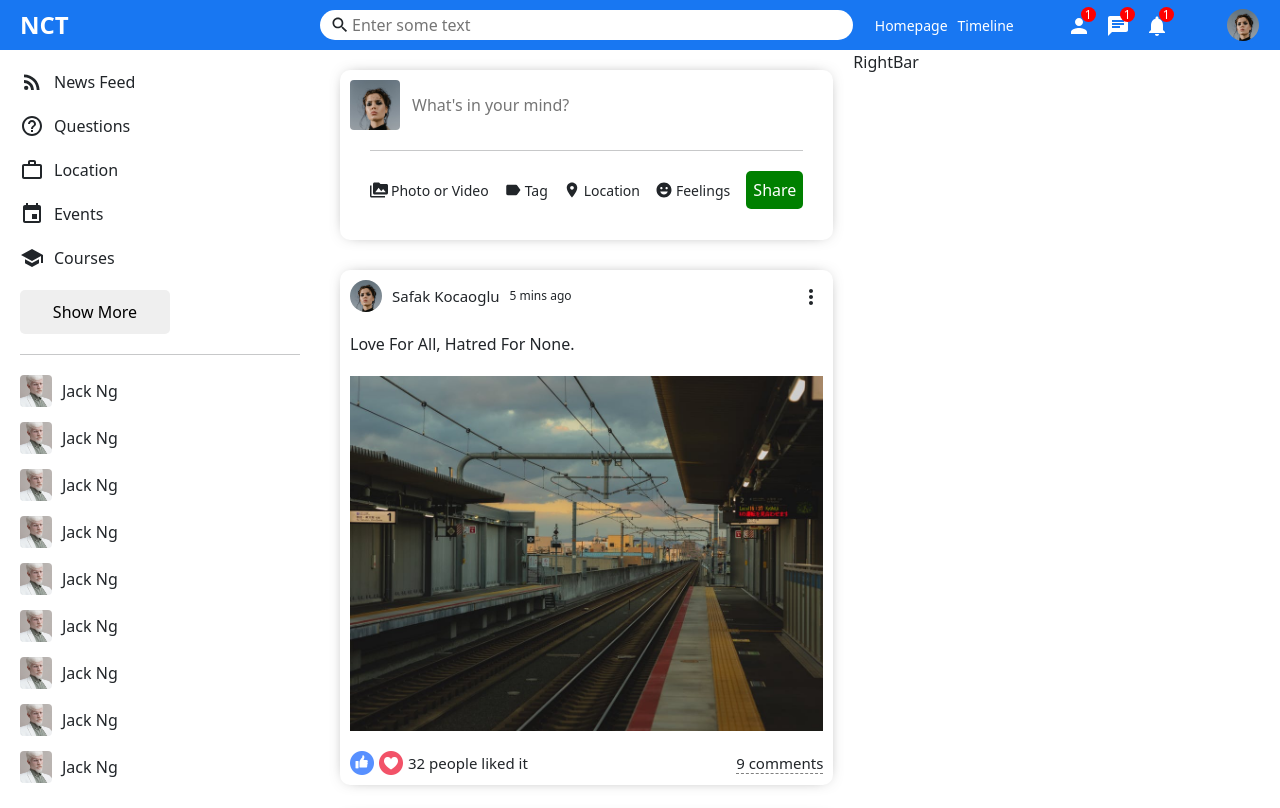
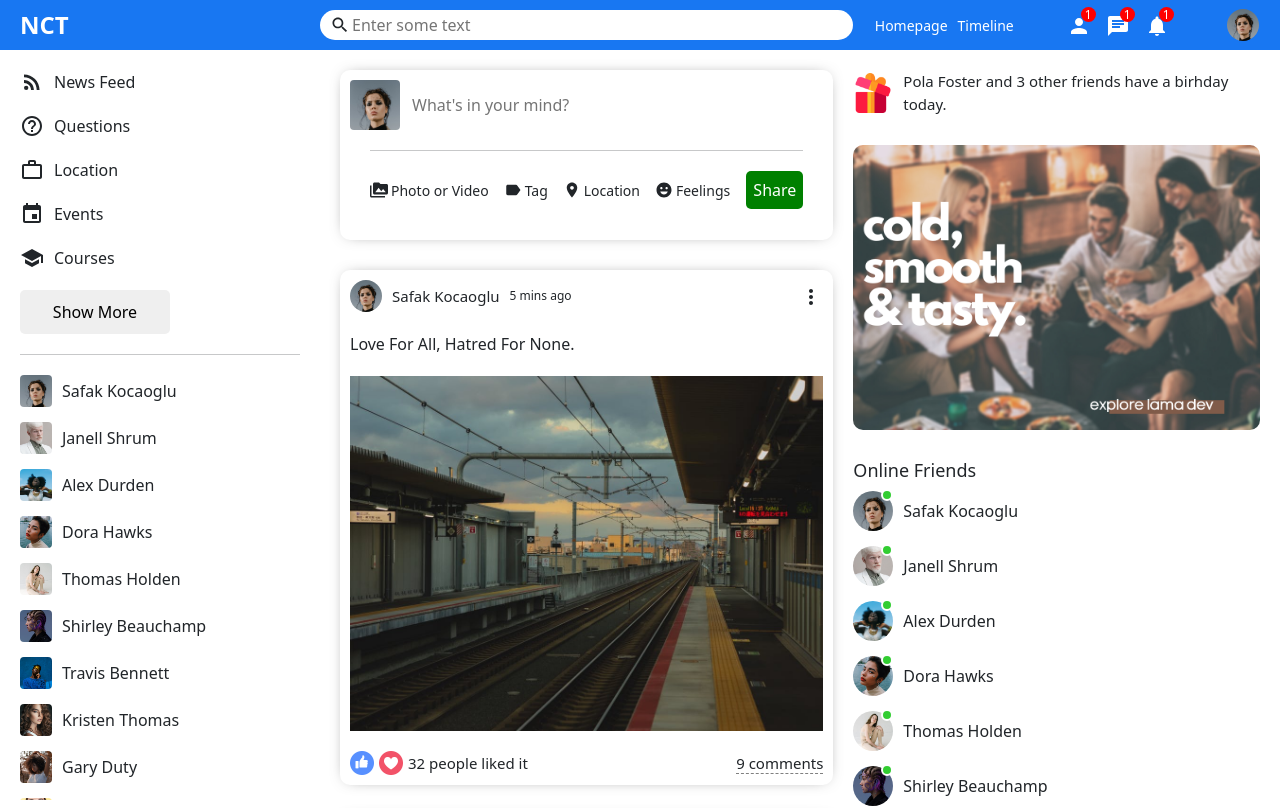
Before and after one commit to thanhnc1308/NCTSocial, a React (Create React App) app in the folder client/: page / in a window 1280 px wide. Shown: the top 808 px of the page. Built offline with nearby package versions, Linux system fonts and the light colour scheme.

Commit message:
add rightbar

```diff
--- /dev/null
+++ b/client/src/components/CloseFriend/CloseFriend.jsx
@@ -0,0 +1,10 @@
+import './close-friend.scss';
+
+export default function CloseFriend({ user }) {
+    return (
+        <li key={user.id} className="sidebar-friend">
+            <img src={user.profilePicture} alt="" className="sidebar-friend-img img-32 rounded" />
+            <span className="sidebar-friendname">{user.username}</span>
+        </li>
+    )
+}
--- /dev/null
+++ b/client/src/components/CloseFriend/close-friend.scss
@@ -0,0 +1,13 @@
+.sidebar-friend {
+    display: flex;
+    align-items: center;
+    margin-bottom: 15px;
+
+    .sidebar-friend-img {
+        margin-right: 10px;
+        object-fit: cover; //NCThanh
+    }
+    .sidebar-friendname {
+
+    }
+}
--- /dev/null
+++ b/client/src/components/Online/Online.jsx
@@ -0,0 +1,13 @@
+import "./online.scss";
+
+export default function Online({user}) {
+    return (
+        <li className="rightbar-friend">
+            <div className="rightbar-profile-img-container">
+                <img className="rightbar-profile-img" src={user.profilePicture} alt="" />
+                <span className="rightbar-online"></span>
+            </div>
+            <span className="rightbar-username">{user.username}</span>
+        </li>
+    );
+}
--- /dev/null
+++ b/client/src/components/Online/online.scss
@@ -0,0 +1,32 @@
+.rightbar-friend {
+    display: flex;
+    align-items: center;
+    margin-bottom: 15px;
+
+    .rightbar-profile-img-container {
+        margin-right: 10px;
+        position: relative;
+
+        .rightbar-profile-img {
+            width: 40px;
+            height: 40px;
+            border-radius: 50%;
+            object-fit: cover;
+        }
+
+        .rightbar-online{
+            width: 12px;
+            height: 12px;
+            border-radius: 50%;
+            background-color: limegreen;
+            position: absolute;
+            top: -2px;
+            right: 0;
+            border: 2px solid white;
+        }
+    }
+
+    .rightbar-username{
+        font-weight: 500;
+    }
+}
--- a/client/src/components/RightBar/RightBar.jsx
+++ b/client/src/components/RightBar/RightBar.jsx
@@ -1,9 +1,108 @@
-import './right-bar.scss';
+import "./rightbar.scss";
+import { Users } from "../../fakeData";
+import Online from "../Online/Online";
 
-export default function RightBar() {
+export default function Rightbar({ profile }) {
+    const HomeRightbar = () => {
+        return (
+            <>
+                <div className="birthday-container">
+                    <img className="birthday-img" src="assets/gift.png" alt="" />
+                    <span className="birthday-text">
+                        <b>Pola Foster</b> and <b>3 other friends</b> have a birhday today.
+                    </span>
+                </div>
+                <img className="rightbar-ad" src="assets/ad.png" alt="" />
+                <h4 className="rightbar-title">Online Friends</h4>
+                <ul className="rightbar-friendlist">
+                    {
+                        Users.map((u) => (
+                            <Online key={u.id} user={u} />
+                        ))
+                    }
+                </ul>
+            </>
+        );
+    };
+
+    const ProfileRightbar = () => {
+        return (
+            <>
+                <h4 className="rightbar-title">User information</h4>
+                <div className="rightbar-info">
+                    <div className="rightbar-info-item">
+                        <span className="rightbar-info-key">City:</span>
+                        <span className="rightbar-info-value">New York</span>
+                    </div>
+                    <div className="rightbar-info-item">
+                        <span className="rightbar-info-key">From:</span>
+                        <span className="rightbar-info-value">Madrid</span>
+                    </div>
+                    <div className="rightbar-info-item">
+                        <span className="rightbar-info-key">Relationship:</span>
+                        <span className="rightbar-info-value">Single</span>
+                    </div>
+                </div>
+                <h4 className="rightbar-title">User friends</h4>
+                <div className="rightbar-followings">
+                    <div className="rightbar-following">
+                        <img
+                            src="assets/person/1.jpeg"
+                            alt=""
+                            className="rightbar-following-img"
+                        />
+                        <span className="rightbar-following-name">John Carter</span>
+                    </div>
+                    <div className="rightbar-following">
+                        <img
+                            src="assets/person/2.jpeg"
+                            alt=""
+                            className="rightbar-following-img"
+                        />
+                        <span className="rightbar-following-name">John Carter</span>
+                    </div>
+                    <div className="rightbar-following">
+                        <img
+                            src="assets/person/3.jpeg"
+                            alt=""
+                            className="rightbar-following-img"
+                        />
+                        <span className="rightbar-following-name">John Carter</span>
+                    </div>
+                    <div className="rightbar-following">
+                        <img
+                            src="assets/person/4.jpeg"
+                            alt=""
+                            className="rightbar-following-img"
+                        />
+                        <span className="rightbar-following-name">John Carter</span>
+                    </div>
+                    <div className="rightbar-following">
+                        <img
+                            src="assets/person/5.jpeg"
+                            alt=""
+                            className="rightbar-following-img"
+                        />
+                        <span className="rightbar-following-name">John Carter</span>
+                    </div>
+                    <div className="rightbar-following">
+                        <img
+                            src="assets/person/6.jpeg"
+                            alt=""
+                            className="rightbar-following-img"
+                        />
+                        <span className="rightbar-following-name">John Carter</span>
+                    </div>
+                </div>
+            </>
+        );
+    };
+
     return (
-        <div className="right-bar">
-            RightBar
+        <div className="rightbar">
+            <div className="rightbar-wrapper">
+                {profile ? <ProfileRightbar /> : <HomeRightbar />}
+            </div>
         </div>
-    )
+    );
 }
--- a/client/src/components/RightBar/right-bar.scss
+++ /dev/null
@@ -1,5 +0,0 @@
-@import '../../assets/style/_variable.scss';
-
-.right-bar {
-    flex: $FLEX_RIGHT;
-}
--- /dev/null
+++ b/client/src/components/RightBar/rightbar.scss
@@ -0,0 +1,82 @@
+@import '../../assets/style/_variable.scss';
+
+.rightbar {
+    flex: $FLEX_RIGHT;
+
+    .rightbar-wrapper {
+        padding: 20px 20px 0 0;
+
+        .birthday-container {
+            display: flex;
+            align-items: center;
+
+            .birthday-img {
+                width: 40px;
+                height: 40px;
+                margin-right: 10px;
+            }
+
+            .birthday-text {
+                font-weight: 300;
+                font-size: 15px;
+            }
+        }
+
+        .rightbar-ad {
+            width: 100%;
+            border-radius: 10px;
+            margin: 30px 0;
+        }
+
+        .rightbar-title{
+            margin-bottom: 20px;
+            font-size: 18px;
+            font-weight: 500;
+            margin-bottom: 10px;
+        }
+
+        .rightbar-friendlist {
+            padding: 0;
+            margin: 0;
+            list-style: none;
+        }
+
+        .rightbar-info{
+            margin-bottom: 30px;
+
+            .rightbar-info-item{
+                margin-bottom: 10px;
+
+                .rightbar-info-key{
+                    font-weight: 500;
+                    margin-right: 15px;
+                    color: #555;
+                }
+
+                .rightbar-info-value{
+                    font-weight: 300;
+                }
+            }
+        }
+
+        .rightbar-followings{
+            display: flex;
+            flex-wrap: wrap;
+            justify-content: space-between;
+
+            .rightbar-following{
+                display: flex;
+                flex-direction: column;
+                margin-bottom: 20px;
+                cursor: pointer;
+
+                .rightbar-following-img{
+                    width: 100px;
+                    height: 100px;
+                    object-fit: cover;
+                    border-radius: 5px;
+                }
+            }
+        }
+    }
+}
--- a/client/src/components/SideBar/SideBar.jsx
+++ b/client/src/components/SideBar/SideBar.jsx
@@ -1,5 +1,7 @@
-import './side-bar.scss';
+import './sidebar.scss';
 import { RssFeed, HelpOutline, WorkOutline, Event, School } from '@mui/icons-material';
+import { Users } from "../../fakeData";
+import CloseFriend from '../CloseFriend/CloseFriend';
 
 export default function SideBar() {
     const sidebarListItems = [
@@ -47,11 +49,8 @@ export default function SideBar() {
                 <hr className="sidebar-hr" />
                 <ul className="sidebar-friendlist reset-ul">
                     {
-                        [1,2,3,4,5,6,7,8,9].map(i => (
-                            <li key={i} className="sidebar-friend">
-                                <img src="/assets/person/2.jpeg" alt="" className="sidebar-friend-img img-32 rounded" />
-                                <span className="sidebar-friendname">Jack Ng</span>
-                            </li>
+                        Users.map(user => (
+                            <CloseFriend key={user.id} user={user} />
                         ))
                     }
                 </ul>
--- a/client/src/components/SideBar/side-bar.scss
+++ b/client/src/components/SideBar/sidebar.scss
@@ -15,7 +15,9 @@
 .sidebar {
     flex: $FLEX_LEFT;
     height: calc(100vh - $TOPBAR_HEIGHT);
-    overflow-y: scroll; //NCThanh
+    overflow-y: scroll;
+    position: sticky; // NCThanh: Make sidebar sticky when scrolling
+    top: $TOPBAR_HEIGHT;
 
     .sidebar-wrapper {
         padding: 20px;
@@ -45,19 +47,19 @@
         }
 
         .sidebar-friendlist {
-            .sidebar-friend {
-                display: flex;
-                align-items: center;
-                margin-bottom: 15px;
+            // .sidebar-friend {
+            //     display: flex;
+            //     align-items: center;
+            //     margin-bottom: 15px;
 
-                .sidebar-friend-img {
-                    margin-right: 10px;
-                    object-fit: cover; //NCThanh
-                }
-                .sidebar-friendname {
+            //     .sidebar-friend-img {
+            //         margin-right: 10px;
+            //         object-fit: cover; //NCThanh
+            //     }
+            //     .sidebar-friendname {
 
-                }
-            }
+            //     }
+            // }
         }
     }
 }
--- a/client/src/components/TopBar/top-bar.scss
+++ b/client/src/components/TopBar/top-bar.scss
@@ -6,6 +6,7 @@
     background-color: #1877f2;
     display: flex;
     align-items: center;
+    z-index: 999;
     /* container sticks to top 0 */
     position: sticky;
     top: 0;
```
